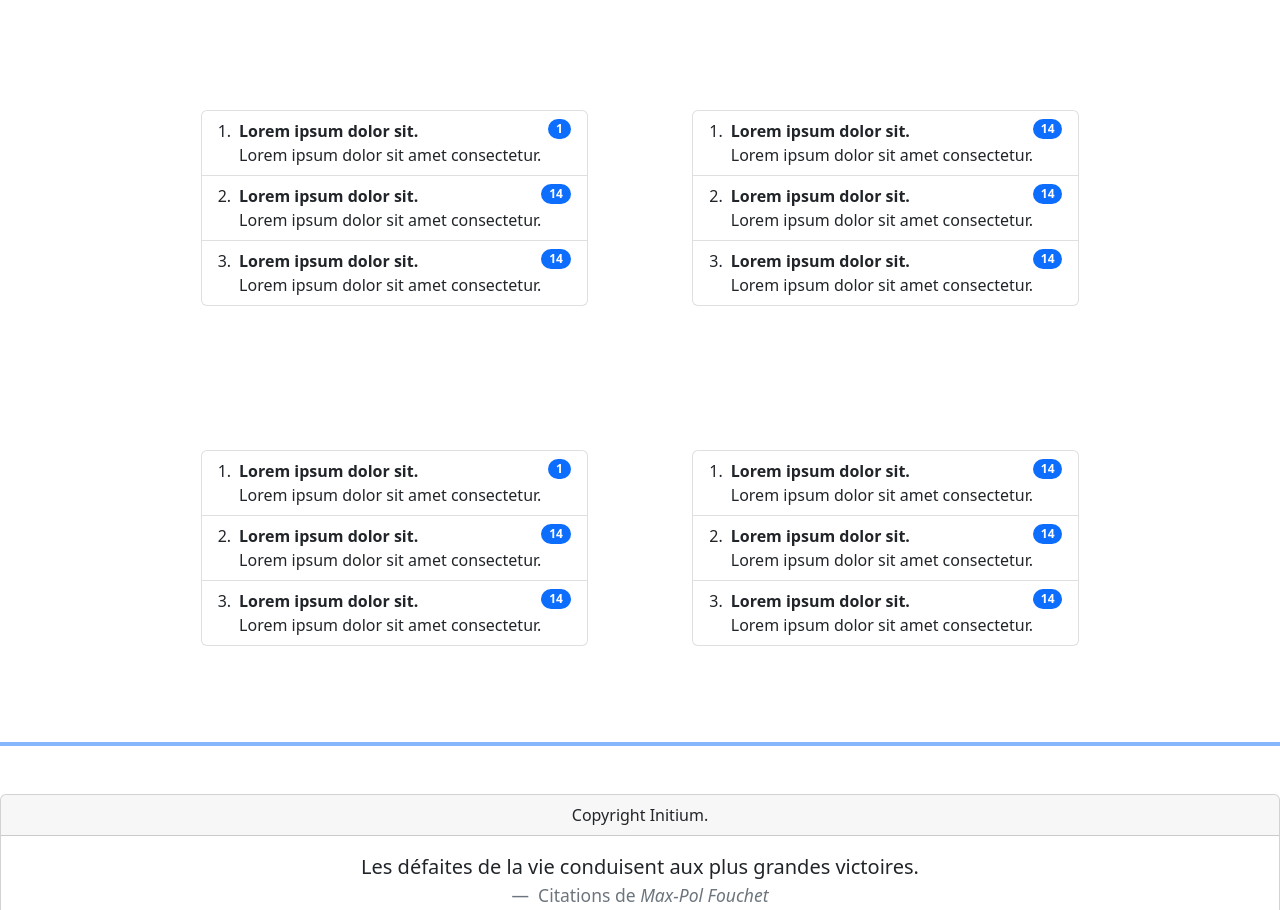
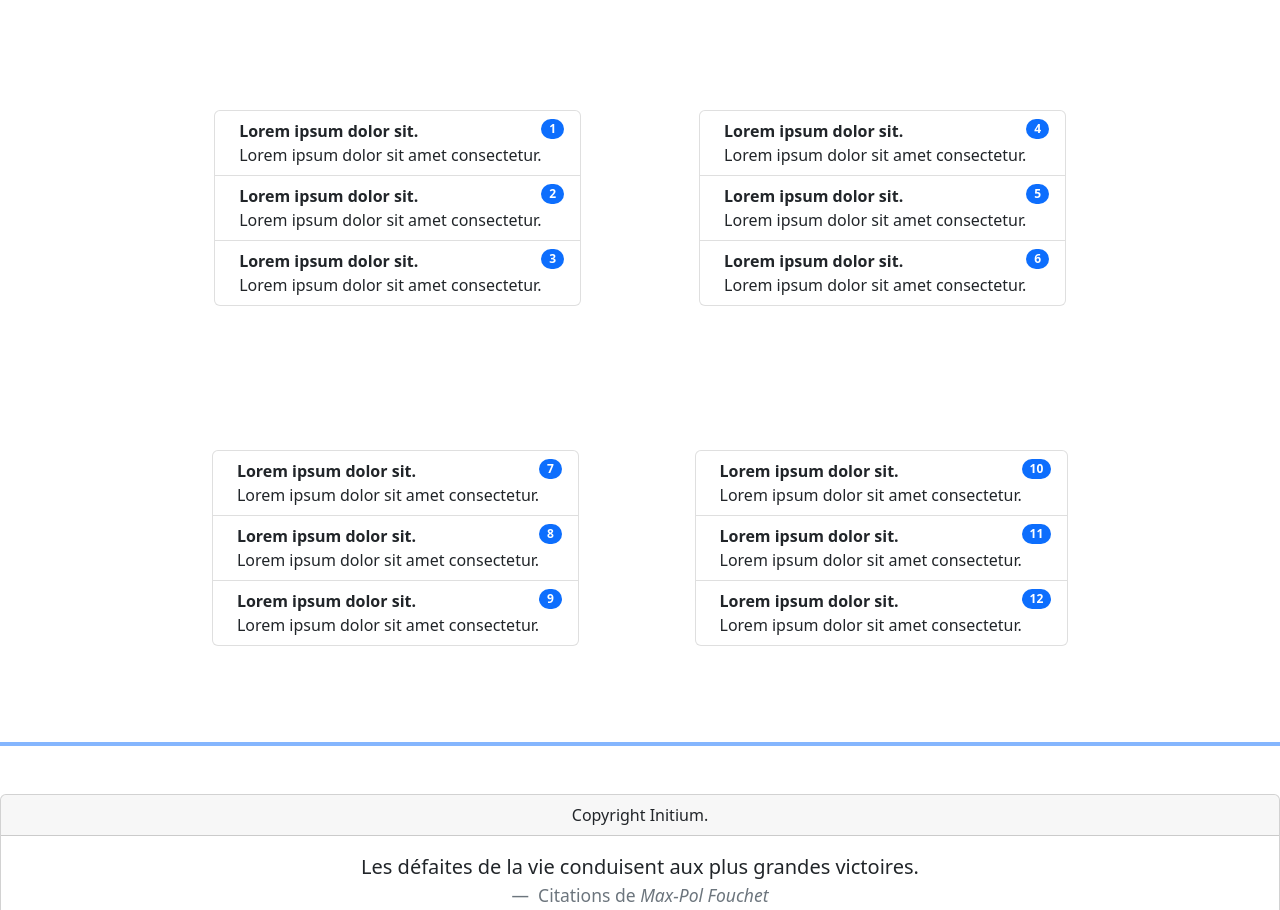
Before and after one commit to nixiz0/Chill-StudIitum, a plain HTML site: page etudes.html in a window 1280 px wide. Shown: the part 1178-2088 px from the top of the page. Drawn offline with Linux system fonts and the light colour scheme.

Commit message:
change class ol group list

```diff
--- a/etudes.html
+++ b/etudes.html
@@ -82,7 +82,7 @@
       </div>
 
       <div class="p-5 m-5 d-flex justify-content-evenly" >
-        <ol class="list-group list-group-numbered">
+        <ol class="list-group">
           <li class="list-group-item d-flex justify-content-between align-items-start">
             <div class="ms-2 me-auto">
               <div class="fw-bold"> Lorem ipsum dolor sit. </div>
@@ -95,86 +95,86 @@
               <div class="fw-bold"> Lorem ipsum dolor sit. </div>
               Lorem ipsum dolor sit amet consectetur.
             </div>
-            <span class="badge bg-primary rounded-pill">14</span>
+            <span class="badge bg-primary rounded-pill">2</span>
           </li>
           <li class="list-group-item d-flex justify-content-between align-items-start">
             <div class="ms-2 me-auto">
               <div class="fw-bold"> Lorem ipsum dolor sit. </div>
               Lorem ipsum dolor sit amet consectetur.
             </div>
-            <span class="badge bg-primary rounded-pill">14</span>
+            <span class="badge bg-primary rounded-pill">3</span>
           </li>
         </ol>
-        <ol class="list-group list-group-numbered">
+        <ol class="list-group">
           <li class="list-group-item d-flex justify-content-between align-items-start">
             <div class="ms-2 me-auto">
               <div class="fw-bold"> Lorem ipsum dolor sit. </div>
               Lorem ipsum dolor sit amet consectetur.
             </div>
-            <span class="badge bg-primary rounded-pill">14</span>
+            <span class="badge bg-primary rounded-pill">4</span>
           </li>
           <li class="list-group-item d-flex justify-content-between align-items-start">
             <div class="ms-2 me-auto">
               <div class="fw-bold"> Lorem ipsum dolor sit. </div>
               Lorem ipsum dolor sit amet consectetur.
             </div>
-            <span class="badge bg-primary rounded-pill">14</span>
+            <span class="badge bg-primary rounded-pill">5</span>
           </li>
           <li class="list-group-item d-flex justify-content-between align-items-start">
             <div class="ms-2 me-auto">
               <div class="fw-bold"> Lorem ipsum dolor sit. </div>
               Lorem ipsum dolor sit amet consectetur.
             </div>
-            <span class="badge bg-primary rounded-pill">14</span>
+            <span class="badge bg-primary rounded-pill">6</span>
           </li>
         </ol>
       </div>
 
       <div class="p-5 m-5 d-flex justify-content-evenly" >
-        <ol class="list-group list-group-numbered">
+        <ol class="list-group">
           <li class="list-group-item d-flex justify-content-between align-items-start">
             <div class="ms-2 me-auto">
               <div class="fw-bold"> Lorem ipsum dolor sit. </div>
                 Lorem ipsum dolor sit amet consectetur.
             </div>
-            <span class="badge bg-primary rounded-pill">1</span>
+            <span class="badge bg-primary rounded-pill">7</span>
           </li>
           <li class="list-group-item d-flex justify-content-between align-items-start">
             <div class="ms-2 me-auto">
               <div class="fw-bold"> Lorem ipsum dolor sit. </div>
               Lorem ipsum dolor sit amet consectetur.
             </div>
-            <span class="badge bg-primary rounded-pill">14</span>
+            <span class="badge bg-primary rounded-pill">8</span>
           </li>
           <li class="list-group-item d-flex justify-content-between align-items-start">
             <div class="ms-2 me-auto">
               <div class="fw-bold"> Lorem ipsum dolor sit. </div>
               Lorem ipsum dolor sit amet consectetur.
             </div>
-            <span class="badge bg-primary rounded-pill">14</span>
+            <span class="badge bg-primary rounded-pill">9</span>
           </li>
         </ol>
-        <ol class="list-group list-group-numbered">
+        <ol class="list-group">
           <li class="list-group-item d-flex justify-content-between align-items-start">
             <div class="ms-2 me-auto">
               <div class="fw-bold"> Lorem ipsum dolor sit. </div>
               Lorem ipsum dolor sit amet consectetur.
             </div>
-            <span class="badge bg-primary rounded-pill">14</span>
+            <span class="badge bg-primary rounded-pill">10</span>
           </li>
           <li class="list-group-item d-flex justify-content-between align-items-start">
             <div class="ms-2 me-auto">
               <div class="fw-bold"> Lorem ipsum dolor sit. </div>
               Lorem ipsum dolor sit amet consectetur.
             </div>
-            <span class="badge bg-primary rounded-pill">14</span>
+            <span class="badge bg-primary rounded-pill">11</span>
           </li>
           <li class="list-group-item d-flex justify-content-between align-items-start">
             <div class="ms-2 me-auto">
               <div class="fw-bold"> Lorem ipsum dolor sit. </div>
               Lorem ipsum dolor sit amet consectetur.
             </div>
-            <span class="badge bg-primary rounded-pill">14</span>
+            <span class="badge bg-primary rounded-pill">12</span>
           </li>
         </ol>
       </div>
```
